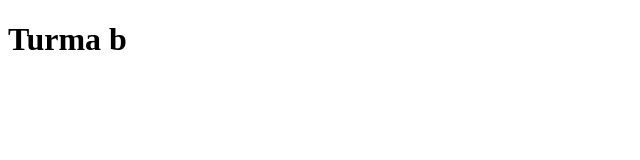
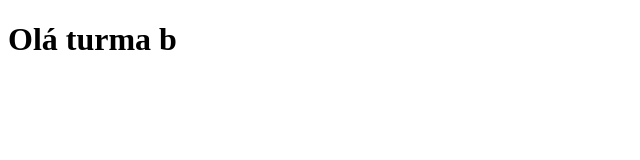
Before and after one commit to victorrmorenoo/developB, a plain HTML site: page index.html in a window 1280 px wide. Shown: the whole page, without its empty margins (0-640 px from the left). Drawn offline with Linux system fonts and the light colour scheme.

Commit message:
Change header text from 'Turma b' to 'Olá turma b'

```diff
--- a/index.html
+++ b/index.html
@@ -6,6 +6,6 @@
     <title>Turma b</title>
 </head>
 <body>
-    <h1>Turma b</h1>
+    <h1>Olá turma b</h1>
 </body>
 </html>
```
